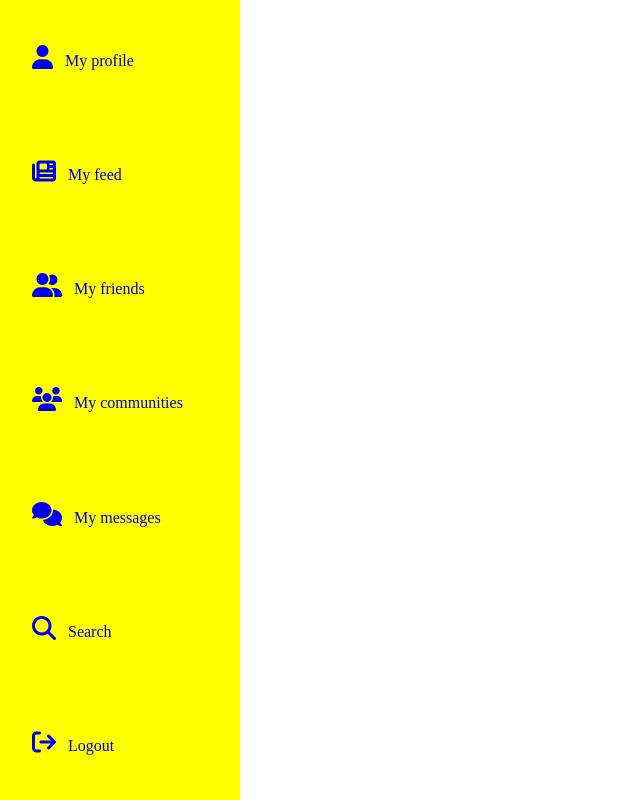
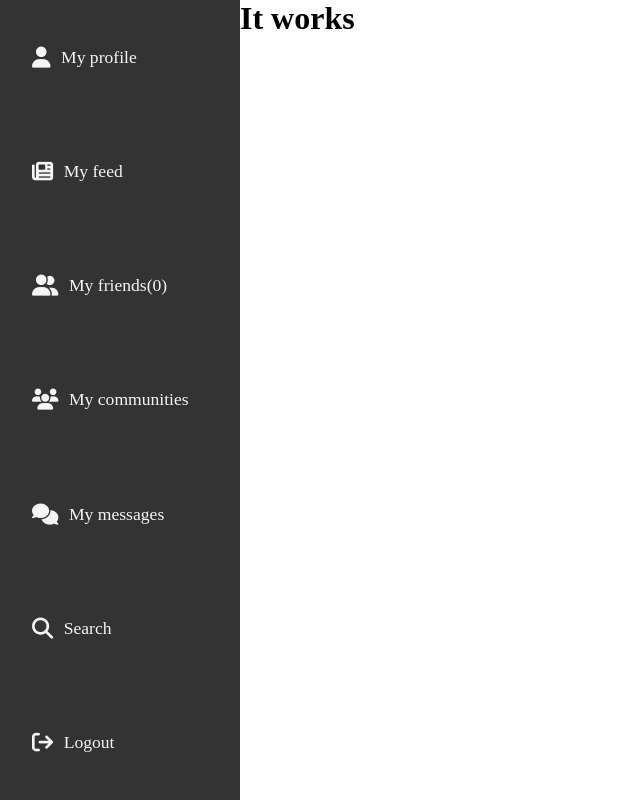
Before and after one commit to lexach91/Django-social-network-PP4, a Django app: page / in a window 1280 px wide. Shown: the whole page, without its empty margins (0-640 px from the left). Run offline with Django 3.2, Linux system fonts and the light colour scheme; the visitor is signed in with stand-in values (Sample User, id 1); data that the repository does not hold is empty; some libraries are stand-ins or nearby versions.

```diff
--- a/static/css/base.css
+++ b/static/css/base.css
@@ -6,13 +6,17 @@
     padding: 0;
 }
 
+body {
+    padding-left: 15em;
+}
+
 #nav-bar {
     height: 100vh;
     width: 15em;
     position: fixed;
     top: 0;
     left: 0;
-    background-color: yellow;
+    background-color: rgba(0, 0, 0, 0.8);
 }
 
 .navigation {
@@ -28,11 +32,14 @@
 }
 
 .navigation-item a {
-   text-decoration: none;
-   height: 2em;
+    text-decoration: none;
+    display: flex;
+    align-items: center;
+    font-size: 1.1em;
+    color: whitesmoke;
 }
 
 .navigation-item a i {
-    font-size: 1.5em;
+    font-size: 1.2em;
     margin-right: .5em;
 }
--- a/templates/base.html
+++ b/templates/base.html
@@ -34,7 +34,11 @@
                         <a href="#"><i class="fas fa-newspaper"></i>My feed</a>
                     </li>
                     <li class="navigation-item">
-                        <a href="{% url 'my-friends' %}"><i class="fas fa-user-friends"></i>My friends</a>
+                        <a href="{% url 'my-friends' %}"><i class="fas fa-user-friends"></i>My friends
+                        {% if user.profile.friend_request_to_profile %}
+                            <span class="badge"> ({{ user.profile.friend_request_to_profile.count }})</span>
+                        {% endif %}
+                        </a>
                     </li>
                     <li class="navigation-item">
                         <a href="{% url 'users_communities' %}"><i class="fas fa-users"></i></i>My communities</a>
```
Also changed, not shown: static/images/default_avatar.svg (added).
